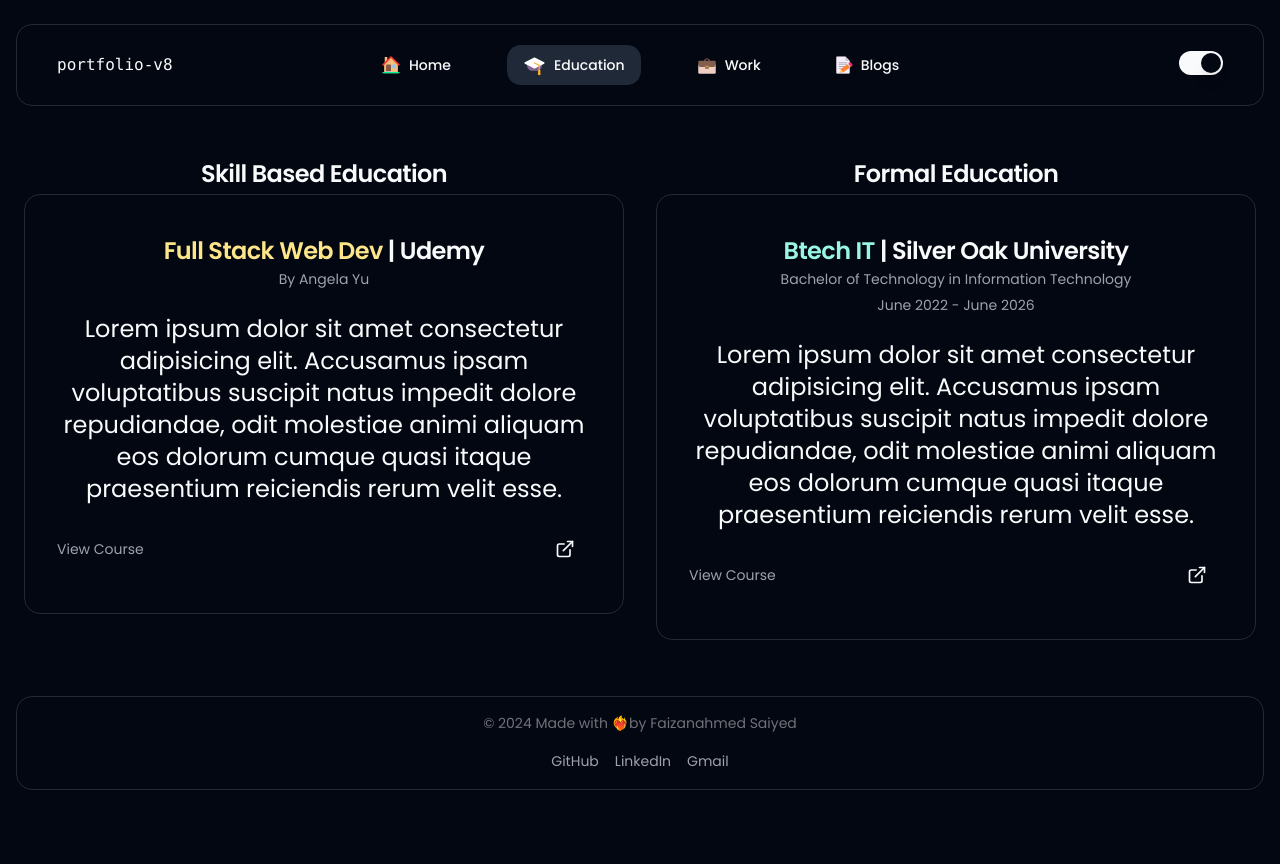
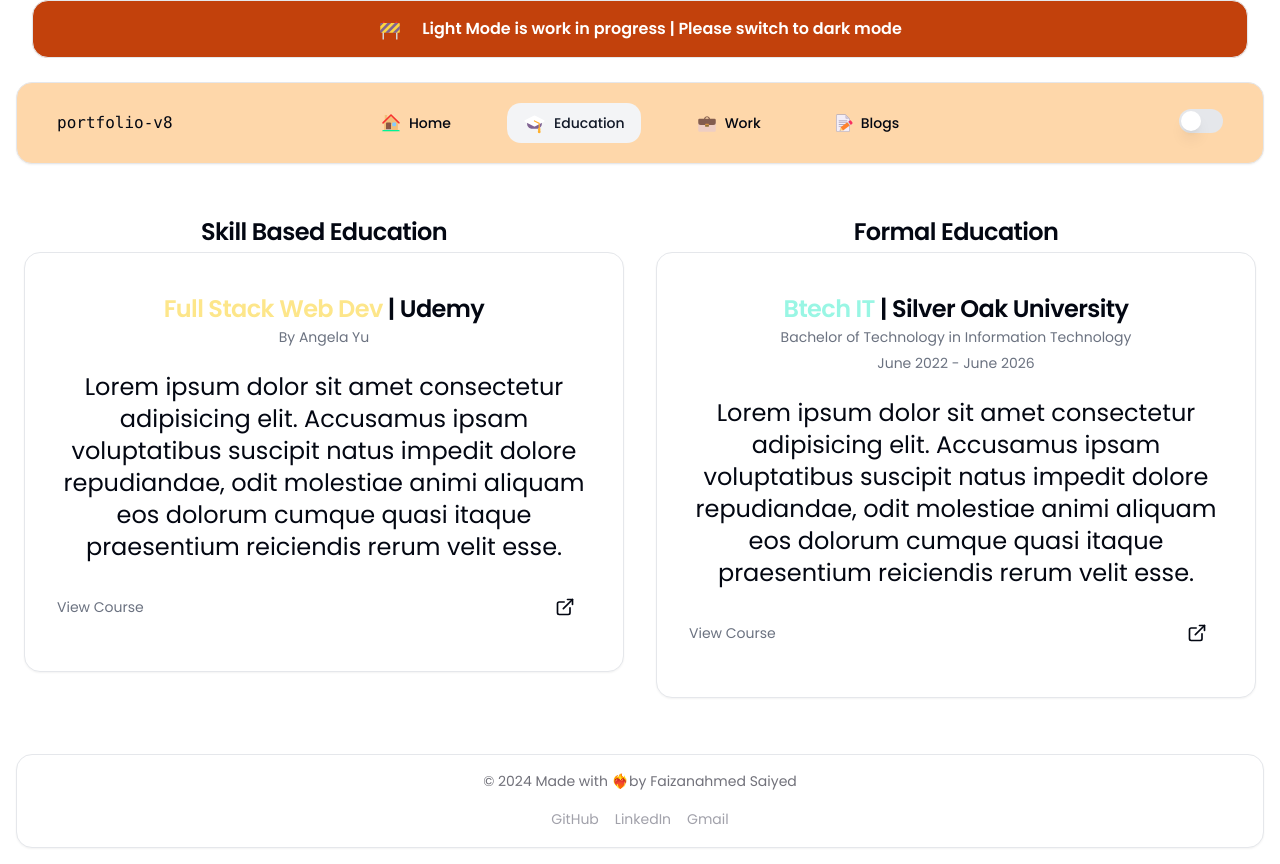
Before and after one commit to RudraPandyaa/Portfolio, a Next.js app: page /education in a window 1280 px wide. Before the commit the page ends 806 px from the top, so only its background shows below. Built offline with nearby package versions, Linux system fonts and the light colour scheme.

Commit message:
added hey text and animation

```diff
--- a/src/components/dark-mode-toggle.tsx
+++ b/src/components/dark-mode-toggle.tsx
@@ -13,20 +13,20 @@ export function ThemeToggle() {
   useEffect(() => {
     // ENABLE THIS IF YOU WANT TO USE SYSTEM THEME AS DEFAULT
 
-    // const checkTheSystemThemeIsDark =
-    //   document.documentElement.classList.contains("dark");
+    const checkTheSystemThemeIsDark =
+      document.documentElement.classList.contains("dark");
 
-    // if (checkTheSystemThemeIsDark) {
-    //   setChecked(true);
-    //   setIsThemeDark(true);
-    // } else {
-    //   setIsThemeDark(false);
-    //   setChecked(false);
-    // }
+    if (checkTheSystemThemeIsDark) {
+      setChecked(true);
+      setIsThemeDark(true);
+    } else {
+      setIsThemeDark(false);
+      setChecked(false);
+    }
 
-    //THEME SHOULD BE DARK BY DEFAULT
-    setTheme("dark");
-    setChecked(true);
+    // //THEME SHOULD BE DARK BY DEFAULT
+    // setTheme("dark");
+    // setChecked(true);
   }, []);
 
   return (
--- a/src/components/modules/NameCard/NameCard.tsx
+++ b/src/components/modules/NameCard/NameCard.tsx
@@ -2,12 +2,19 @@ import { UiWrapper } from "@/components/shared";
 import { Card } from "@/components/ui/card";
 import AnimatedName from "./_components/AnimatedName";
 import styles from "./NameCard.module.css";
+import { FluentEmojiFlatWavingHand } from "@/lib/icons/hey-icon";
 
 const NameCard = () => {
   return (
     <UiWrapper>
       <div className="overflow-hidden">
         <Card className="flex flex-col justify-center items-center h-[620px]">
+          <h2 className="flex font-bold gap-2 items-center text-center xl:text-3xl md:text-2xl text-sm animate-reverse-fade-in [--ani-delay:0ms] opacity-0 translate-y-[-1rem] text-slate-500">
+            <div>
+              <FluentEmojiFlatWavingHand />
+            </div>
+            <div>Hey I am</div>
+          </h2>
           <h1 className="flex font-bold text-center text-4xl  sm:text-4xl xl:text-6xl md:text-5xl lg:text-5xl  animate-fade-in [--ani-delay:200ms] opacity-0 translate-y-[-1rem]">
             <AnimatedName />
           </h1>
--- a/src/components/modules/NameCard/_components/AnimatedName.tsx
+++ b/src/components/modules/NameCard/_components/AnimatedName.tsx
@@ -3,10 +3,14 @@
 import { motion } from "framer-motion";
 
 const AnimatedName = () => {
+  const pretext = "Hey I am ";
   const text = "F a i z a n a h m e d".split(" ");
 
   return (
     <div className="flex">
+      {/* <span>
+        {pretext} <br />{" "}
+      </span>{" "} */}
       {text.map((el, i) => (
         <motion.span
           initial={{ opacity: 0 }}
--- a/src/components/modules/Navbar/_components/AlertNote.tsx
+++ b/src/components/modules/Navbar/_components/AlertNote.tsx
@@ -17,7 +17,7 @@ const AlertNote = () => {
           alt=""
         />
 
-        <div>Light Mode is work in progress</div>
+        <div>Light Mode is work in progress | Please switch to dark mode</div>
       </Card>
     </div>
   );
--- /dev/null
+++ b/src/lib/icons/hey-icon.tsx
@@ -0,0 +1,37 @@
+import React from "react";
+import type { SVGProps } from "react";
+
+export function FluentEmojiFlatWavingHand(props: SVGProps<SVGSVGElement>) {
+  return (
+    <svg
+      xmlns="http://www.w3.org/2000/svg"
+      width={25}
+      height={25}
+      viewBox="0 0 32 32"
+      {...props}
+    >
+      <g fill="none">
+        <path
+          fill="#FFC83D"
+          d="M20.593 7.252c1.216 2.681 2.709 5.972 3.829 7.28c.219-.509.195-1.36.445-3.438c.226-1.877 1.774-2.055 2.438-1.922c1.468.306 1.916 1.795 1.867 2.344c-.078.875-.082.845-.242 2.96c-.235 3.094.96 5.43 1.07 8.079C30 27.547 25.625 30 22.563 30c-2.45 0-4.901-1.568-5.82-2.352l-4.595-4.195c-.562-.437-1.952-1.88-2.562-2.71c-1.663-2.263.742-3.821 2.094-3.43c-.107-.082-.748-1.123-1.055-1.633c-.825-1.657 0-2.76.61-3.063c1.382-.687 2.398.086 2.718.508c-.122-.208-.506-1.05-1.125-2.594c-.619-1.543.378-2.497.953-2.781c1.25-.578 2.438.156 2.735.813c.145.32.93 2.038 1.27 2.796c-.257-.628-.723-1.876-.888-2.453c-.328-1.36.461-2.291.961-2.531c.696-.333 2.146-.42 2.72.844z"
+        ></path>
+        <path
+          fill="#D67D00"
+          d="M17.782 6.915c.106-.34.251-.546.361-.648c-.104.03-.2.068-.284.108c-.5.24-1.289 1.172-.96 2.531c.164.577.63 1.825.888 2.453l-.124-.274c.564 1.295 1.267 2.69 1.797 3.59a.5.5 0 1 0 .862-.507c-.86-1.461-2.168-4.235-2.543-5.612a2.975 2.975 0 0 1 .003-1.64m-7.157 8.764c.232.386.655 1.075.894 1.423c.316.38.662.745 1.012 1.092c.4.395.815.777 1.208 1.139l.033.03c.406.374.785.725 1.114 1.058a.5.5 0 0 0 .712-.703c-.349-.353-.746-.72-1.149-1.09l-.028-.026c-.396-.365-.8-.737-1.186-1.12c-.798-.79-1.48-1.584-1.842-2.385c-.257-.566-.32-1.229-.25-1.777a2.2 2.2 0 0 1 .176-.654a.886.886 0 0 1 .068-.12c-.05.021-.101.045-.153.07c-.609.303-1.434 1.406-.609 3.063m3.258-7.974c-.107.072-.253.246-.346.584c-.105.381-.12.917.055 1.563c.254.936.892 2.192 1.621 3.422a40.864 40.864 0 0 0 2.034 3.086a.5.5 0 1 1-.807.59a41.89 41.89 0 0 1-2.087-3.166c-.2-.336-.396-.68-.582-1.024a48.651 48.651 0 0 1-.943-2.23c-.619-1.543.378-2.497.953-2.78c.034-.017.068-.031.102-.045m10.793 5.238c-.073.794-.115 1.248-.245 1.566c-.008.1-.015.19-.023.273a.5.5 0 0 0 .996.09c.015-.163.03-.353.045-.567c.059-.793.142-1.924.387-3.346c.102-.59.367-1.102.67-1.436c.235-.257.437-.356.576-.381c-.737-.052-2.012.261-2.215 1.95a61.272 61.272 0 0 0-.191 1.85"
+        ></path>
+        <path
+          fill="#5092FF"
+          d="M24.038 7.557a.5.5 0 1 0 1-.007c-.015-2.295-1.76-5.488-5.51-5.464a.5.5 0 0 0 .007 1c3.032-.02 4.49 2.547 4.503 4.47"
+        ></path>
+        <path
+          fill="#5092FF"
+          d="M22.877 9.986a.5.5 0 0 1-.503-.496c-.006-.91-.381-2.12-1.177-3.095c-.784-.96-1.967-1.682-3.62-1.671a.5.5 0 0 1-.007-1c1.988-.013 3.448.872 4.401 2.038c.94 1.151 1.395 2.583 1.403 3.721a.5.5 0 0 1-.497.503M4.875 17.61a.5.5 0 0 0-1 0c0 1.137.445 2.572 1.378 3.73c.946 1.172 2.4 2.066 4.388 2.066a.5.5 0 0 0 0-1c-1.653 0-2.832-.73-3.61-1.694c-.789-.98-1.156-2.194-1.156-3.103"
+        ></path>
+        <path
+          fill="#5092FF"
+          d="M3.199 19.531a.5.5 0 1 0-1 0c0 2.295 1.723 5.5 5.473 5.5a.5.5 0 0 0 0-1c-3.032 0-4.473-2.576-4.473-4.5"
+        ></path>
+      </g>
+    </svg>
+  );
+}
--- a/tailwind.config.ts
+++ b/tailwind.config.ts
@@ -88,11 +88,17 @@ const config = {
           from: { opacity: "0", transform: "translateY(-30px)" },
           to: { opacity: "1", transform: "none" },
         },
+        "reverse-fade-in": {
+          from: { opacity: "0", transform: "translateY(30px)" },
+          to: { opacity: "1", transform: "none" },
+        },
       },
       animation: {
         "accordion-down": "accordion-down 0.2s ease-out",
         "accordion-up": "accordion-up 0.2s ease-out",
         "fade-in": "fade-in 1000ms var(--ani-delay, 0ms) ease-out forwards",
+        "reverse-fade-in":
+          "reverse-fade-in 1000ms var(--ani-delay, 0ms) ease-out forwards",
       },
     },
   },
```
